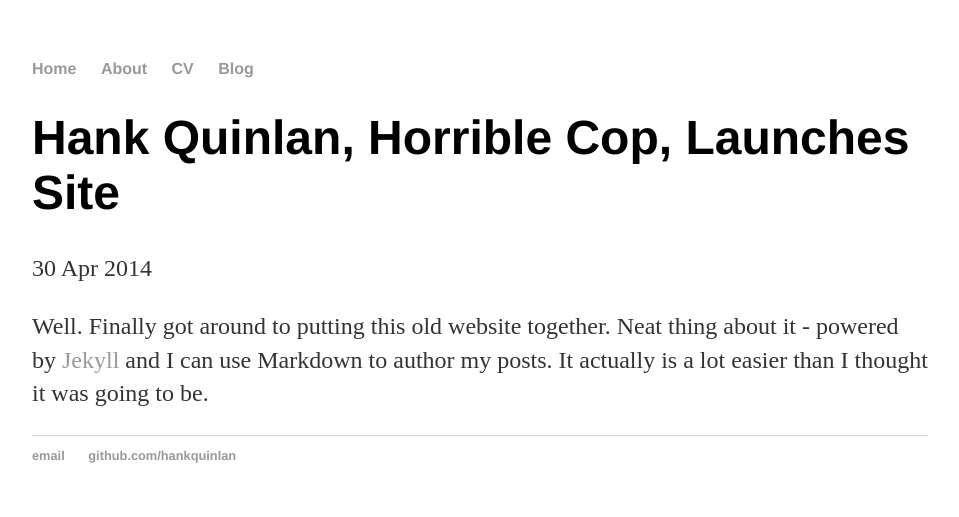
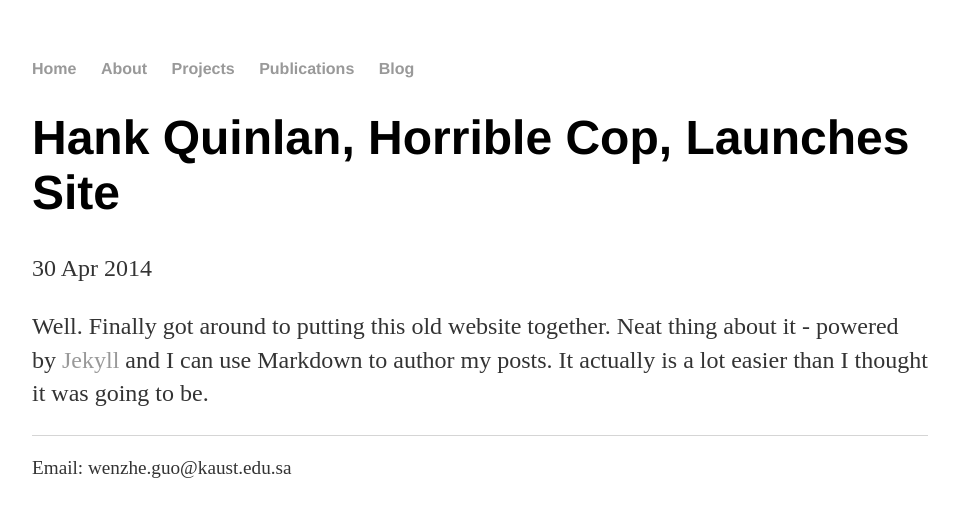
Before and after one commit to Wenzheguo/Wenzheguo.github.io, a Jekyll site: the page built from _posts/2014-04-30-hank-quinlan-site-launched.md, in a window 1280 px wide. Shown: the top 517 px of the page, without its empty margins (160-1119 px from the left). Built offline with Jekyll 4.4.1, drawn with Linux system fonts in a browser that asks for light colours.

Commit message:
Update default.html

```diff
--- a/_layouts/default.html
+++ b/_layouts/default.html
@@ -10,7 +10,8 @@
 	    		<ul>
 	        		<li><a href="/">Home</a></li>
 		        	<li><a href="/about">About</a></li>
-	        		<li><a href="/cv">CV</a></li>
+				<li><a href="/Projects">Projects</a></li>
+	        		<li><a href="/Publications">Publications</a></li>
 	        		<li><a href="/blog">Blog</a></li>
 	    		</ul>
 			</nav>
@@ -20,10 +21,7 @@
 
 			</div><!-- /.container -->
 			<footer>
-	    		<ul>
-	        		<li><a href="mailto:hankquinlanhub@gmail.com">email</a></li>
-	        		<li><a href="https://github.com/hankquinlan">github.com/hankquinlan</a></li>
-				</ul>
+				<p>Email: wenzhe.guo@kaust.edu.sa </p>
 			</footer>
 		</body>
 	</html>
```
